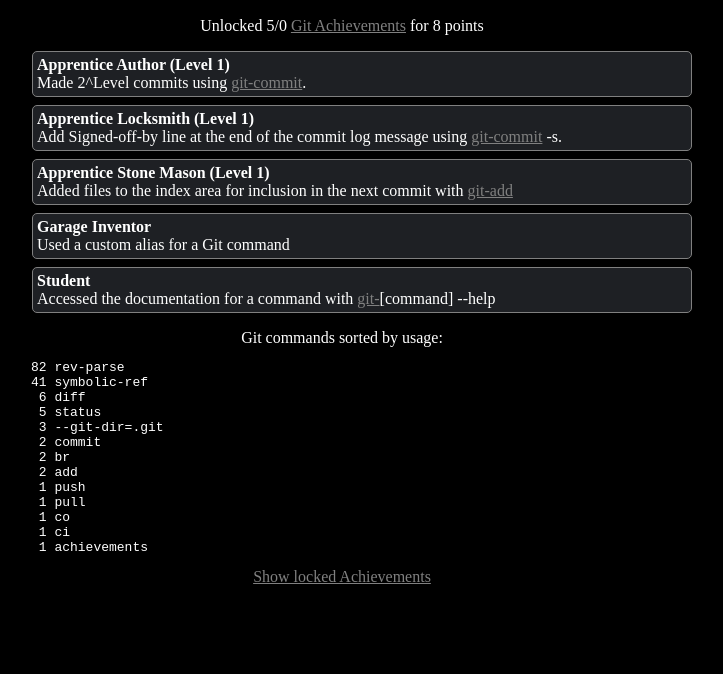
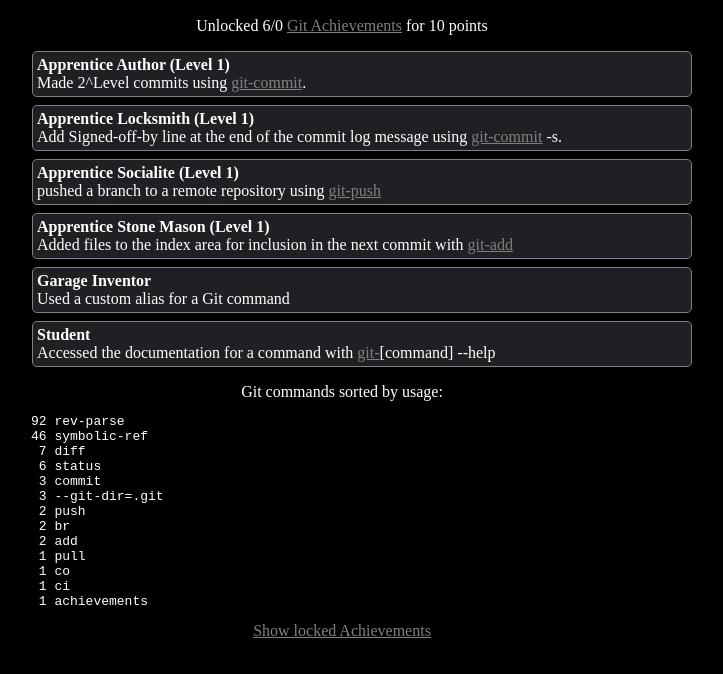
Before and after one commit to genehack/etc, a plain HTML site: page index.html in a window 1280 px wide. Shown: the part 30-704 px from the top of the page, without its empty margins (298-1021 px from the left). Drawn offline with Linux system fonts and the light colour scheme.

Commit message:
New achievement Apprentice Socialite (Level 1)

```diff
--- a/index.html
+++ b/index.html
@@ -35,25 +35,26 @@ ul {
 <body>
 
 <h2>John SJ Anderson's Git Achievements</h2>
-Unlocked 5/0 <a href="http://github.com/icefox/git-achievements">Git Achievements</a> for 8 points<br>
+Unlocked 6/0 <a href="http://github.com/icefox/git-achievements">Git Achievements</a> for 10 points<br>
 <ul>
 <li><div class="title">Apprentice Author (Level 1)</div>  <div class="info">Made 2^Level commits using <a href="http://www.kernel.org/pub/software/scm/git/docs/git-commit.html">git-commit</a>.</div></li>
 <li><div class="title">Apprentice Locksmith (Level 1)</div>  <div class="info">Add Signed-off-by line at the end of the commit log message using <a href="http://www.kernel.org/pub/software/scm/git/docs/git-commit.html">git-commit</a> -s.</div></li>
+<li><div class="title">Apprentice Socialite (Level 1)</div>  <div class="info">pushed a branch to a remote repository using <a href="http://www.kernel.org/pub/software/scm/git/docs/git-push.html">git-push</a></div></li>
 <li><div class="title">Apprentice Stone Mason (Level 1)</div>  <div class="info">Added files to the index area for inclusion in the next commit with <a href="http://www.kernel.org/pub/software/scm/git/docs/git-add.html">git-add</a></div></li>
 <li><div class="title">Garage Inventor</div>  <div class="info">Used a custom alias for a Git command</div></li>
 <li><div class="title">Student</div>  <div class="info">Accessed the documentation for a command with <a href="http://www.kernel.org/pub/software/scm/git/docs/git-.html">git-</a>[command] --help</div></li>
 </ul>
 Git commands sorted by usage:
 <pre style="text-align: left">
-     82 rev-parse
-     41 symbolic-ref
-      6 diff
-      5 status
+     92 rev-parse
+     46 symbolic-ref
+      7 diff
+      6 status
+      3 commit
       3 --git-dir=.git
-      2 commit
+      2 push
       2 br
       2 add
-      1 push
       1 pull
       1 co
       1 ci
```
Also changed, not shown: 1 other file.
